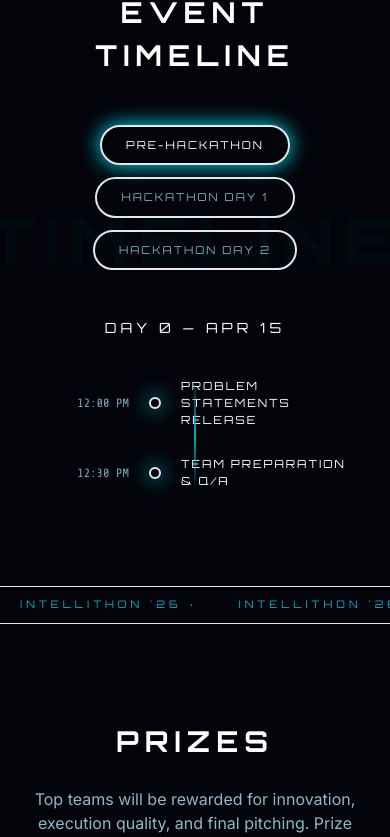
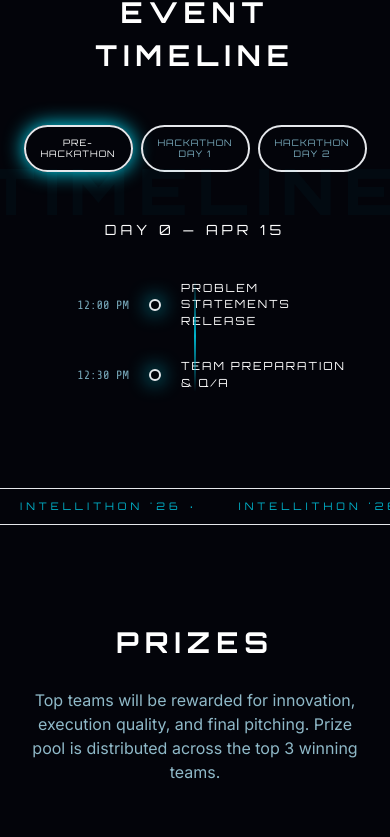
Before and after one commit to Nishant28-sh/Intellithon-26, a React (Vite) app: page / in a window 390 px wide. Shown: the part 2897-3734 px from the top of the page. Built offline with nearby package versions, Linux system fonts and the light colour scheme.

Commit message:
Update registration copy, team profiles, and mobile timeline tabs

```diff
--- a/src/components/FAQ.jsx
+++ b/src/components/FAQ.jsx
@@ -3,7 +3,7 @@ import { motion, AnimatePresence } from 'framer-motion'
 
 const faqs = [
   { q: 'Who can participate in Intellithon \'26?', a: 'Any undergraduate or postgraduate student from any recognized college or university across India can participate. Teams of 2–4 members are allowed.' },
-  { q: 'What is the registration fee?', a: 'The registration fee is INR 200 per team (nominal). This covers your workspace, internet access, meals, and refreshments throughout the 2-day event.' },
+  { q: 'What is the registration fee?', a: 'Registration is completely free for all teams (2–4 members). This includes your workspace, internet access, meals, and refreshments throughout the 2-day event.' },
   { q: 'Are external libraries and frameworks allowed?', a: 'Yes! You are free to use any open-source libraries, frameworks, and APIs. However, the core idea and implementation must be developed during the hackathon.' },
   { q: 'What is provided at the venue?', a: 'Participants will be provided with high-speed internet, a dedicated workspace, power outlets throughout the event.' },
   { q: 'Is there accommodation available?', a: 'NO' },
--- a/src/components/Register.jsx
+++ b/src/components/Register.jsx
@@ -38,7 +38,7 @@ export default function Register() {
           {[
             { icon: '📅', text: 'April 16-17, 2026' },
             { icon: '📍', text: 'K.R. Mangalam University, Gurugram' },
-            { icon: '💰', text: '₹200 per team (2–4 members)' },
+            { icon: '💰', text: 'Free registration (2–4 members)' },
           ].map(d => (
             <div key={d.text} className="flex items-center gap-3 text-[#7aacbe] text-sm">
               <span>{d.icon}</span><span>{d.text}</span>
--- a/src/components/Team.jsx
+++ b/src/components/Team.jsx
@@ -1,14 +1,15 @@
 import { motion } from 'framer-motion'
 import amarSirImg from '../Assests/Amar sir img.png'
 import nishantImg from '../Assests/Nishant.jpeg'
+import monikaImg from "../Assests/monika ma'am.jpeg"
 import yashrajImg from '../Assests/Yashraj.jpeg'
 
 const GROUPS = [
   {
     title: 'CONVENORS',
     members: [
-      { name: 'Prof. (Dr.) Monika Khatkar', role: 'Convenor', emoji: '👩‍💼', socials: { linkedin: '#' } },
-      { name: 'Dr. Amar Saraswat', role: 'Convenor', emoji: '👨‍💼', image: amarSirImg, imagePosition: '58% center', socials: { linkedin: '#' } },
+      { name: 'Prof. (Dr.) Monika Khatkar', role: 'Convenor', emoji: '👩‍💼', image: monikaImg, imagePosition: '50% 25%', socials: { linkedin: 'https://www.linkedin.com/in/dr-monika-khatkar-81253133/' } },
+      { name: 'Dr. Amar Saraswat', role: 'Convenor', emoji: '👨‍💼', image: amarSirImg, imagePosition: '58% center', socials: { linkedin: 'https://www.linkedin.com/in/dr-amar-saraswat-b67453188/' } },
     ],
   },
   {
--- a/src/components/Timeline.jsx
+++ b/src/components/Timeline.jsx
@@ -48,14 +48,14 @@ export default function Timeline() {
         </motion.h2>
 
         {/* Day Tabs */}
-        <div className="flex flex-wrap gap-3 justify-center mb-12">
+        <div className="grid grid-cols-3 gap-2 sm:flex sm:flex-wrap sm:gap-3 sm:justify-center mb-12 px-1">
           {days.map(d => (
             <motion.button
               key={d.id}
               onClick={() => setActive(d.id)}
               whileHover={{ scale: 1.04 }}
               whileTap={{ scale: 0.97 }}
-              className={`font-orbitron text-[0.68rem] tracking-[2px] uppercase px-6 py-2.5 rounded-full border-2 transition-all duration-300 cursor-pointer
+              className={`w-full min-w-0 font-orbitron text-[0.56rem] sm:text-[0.68rem] tracking-[1px] sm:tracking-[2px] uppercase px-2 sm:px-6 py-2.5 rounded-full border-2 transition-all duration-300 cursor-pointer leading-tight whitespace-normal text-center
                 ${active === d.id
                   ? 'border-cyan-DEFAULT text-cyan-DEFAULT bg-cyan-DEFAULT/8 shadow-cyan'
                   : 'border-cyan-DEFAULT/20 text-[#7aacbe] hover:border-cyan-DEFAULT/50 hover:text-cyan-DEFAULT'}`}
```
Also changed, not shown: src/Assests/monika ma'am.jpeg (added).
